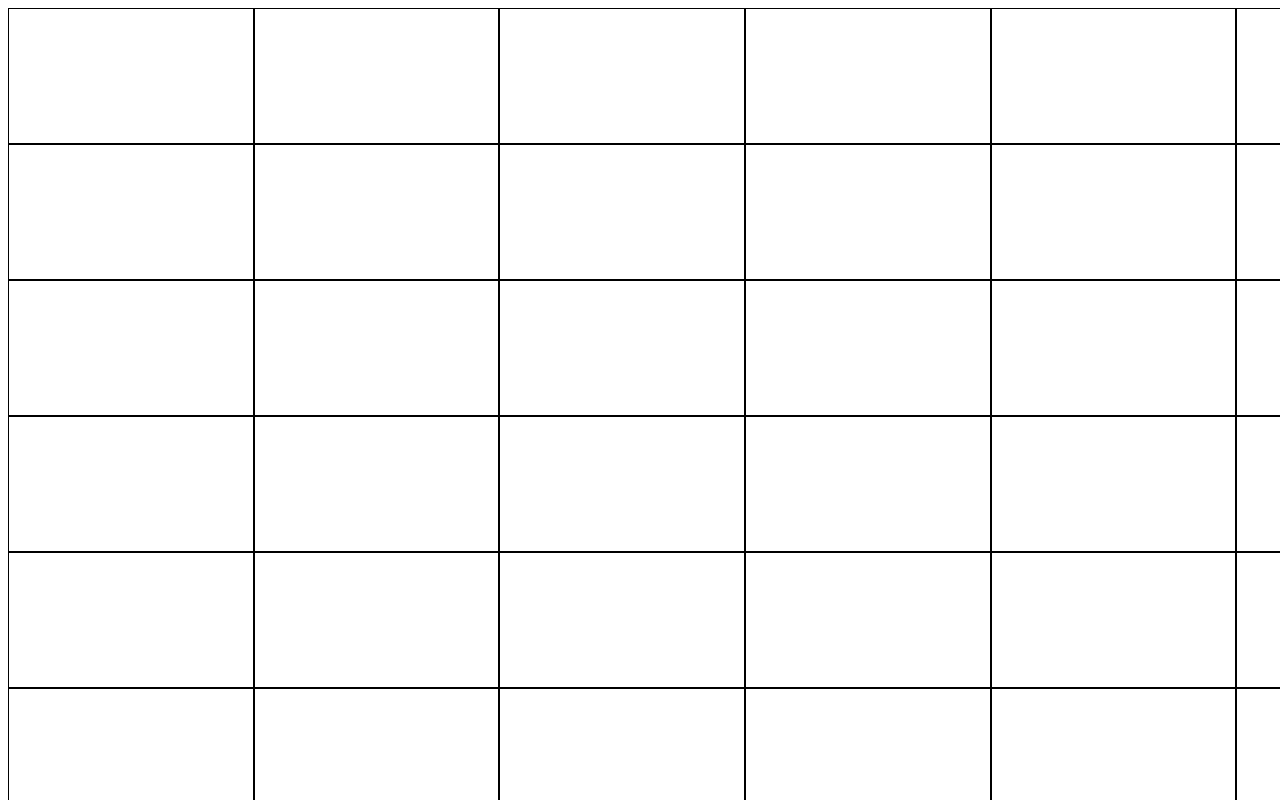
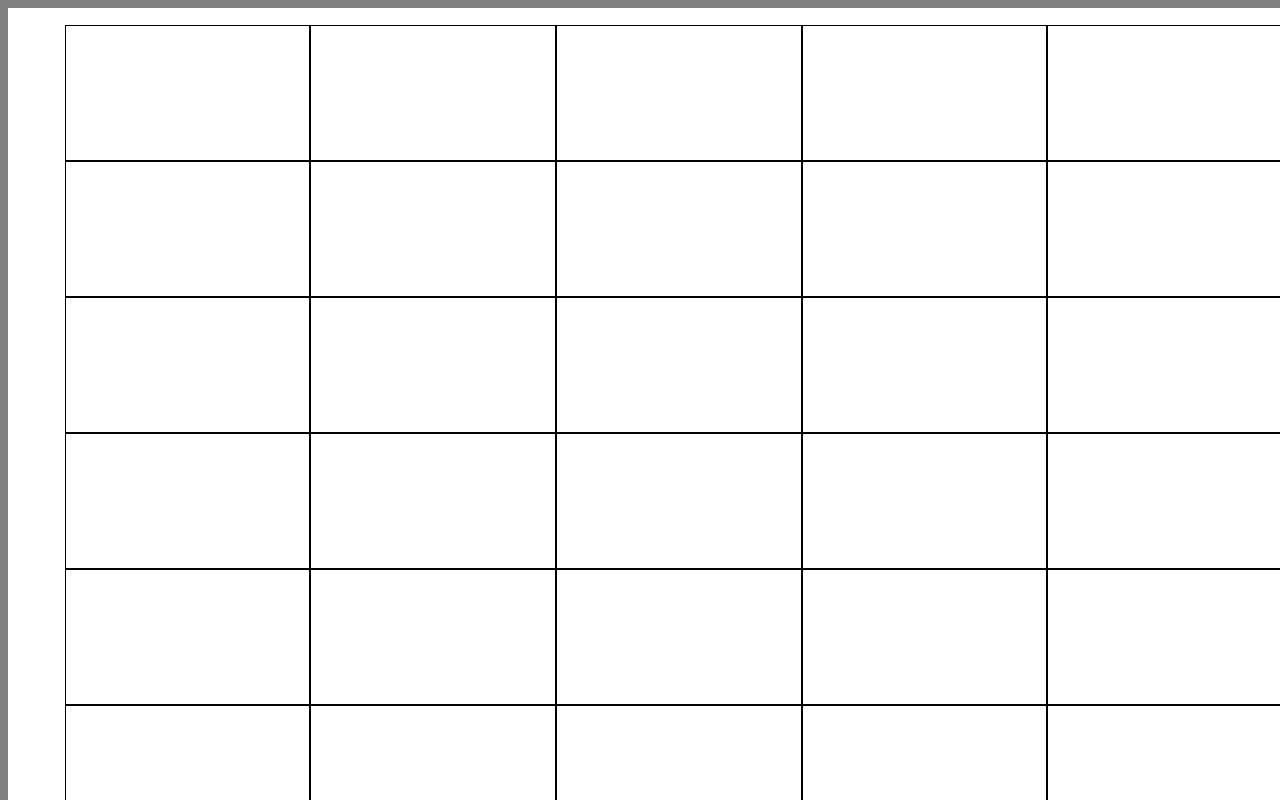
Before and after one commit to web-standards-ru/stickers, a website: page index.html in a window 1280 px wide. Shown: the top 800 px of the page. Drawn offline with Linux system fonts and the light colour scheme.

Commit message:
Прячет стили от печати

```diff
--- a/index.html
+++ b/index.html
@@ -20,12 +20,23 @@
 			src: url(fonts/ubuntu-light.woff) format('woff');
 		}
 
+		/* Page */
+
+		@media not print {
+			html {
+				background-color: grey;
+			}
+
+			body {
+				background-color: white;
+				display: flow-root;
+				padding: 4.5mm 0 0 15mm;
+				width: 420mm;
+				box-sizing: border-box;
+			}
+		}
+
 		/* Print */
-
-		.page {
-			width: 420mm;
-			height: 297mm;
-		}
 
 		@page {
 			margin: 4.5mm 0 0 15mm;
@@ -34,7 +45,7 @@
 	</style>
 	<link rel="stylesheet" href="sticker.css">
 </head>
-<body class="page">
+<body>
 
 	<article class="sticker"></article>
 	<article class="sticker"></article>
```
